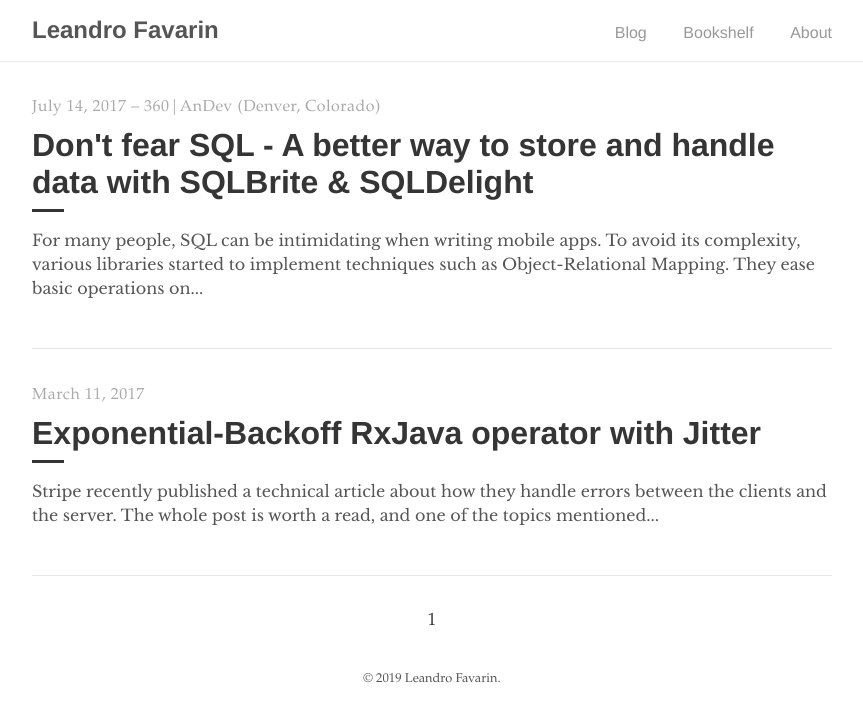
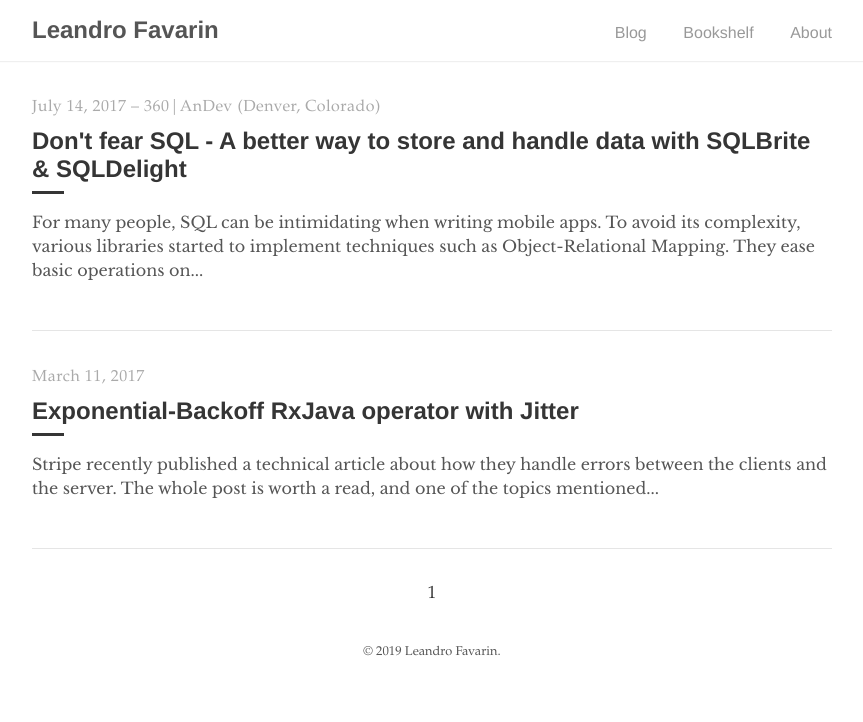
Before and after one commit to leandrofavarin/leandrofavarin.github.io, a Jekyll site: the page built from index.html, in a window 1280 px wide. Shown: the top 722 px of the page, without its empty margins (208-1071 px from the left). Built offline with Jekyll 4.4.1, drawn with Linux system fonts in a browser that asks for light colours; the list of posts is cut into pages by our own code.

Commit message:
Reduce titles to a saner size

```diff
--- a/_sass/tale/_catalogue.scss
+++ b/_sass/tale/_catalogue.scss
@@ -25,7 +25,7 @@
     color: $default-shade;
     display: block;
     font-family: $sans-serif;
-    font-size: 2rem;
+    font-size: 1.5rem;
     font-weight: 700;
     margin: .5rem 0;
   }
--- a/_sass/tale/_post.scss
+++ b/_sass/tale/_post.scss
@@ -15,7 +15,7 @@
   &-title {
     color: $default-shade;
     font-family: $sans-serif;
-    font-size: 4rem;
+    font-size: 2.4rem;
     margin: 1rem 0;
     text-align: center;
   }
```
